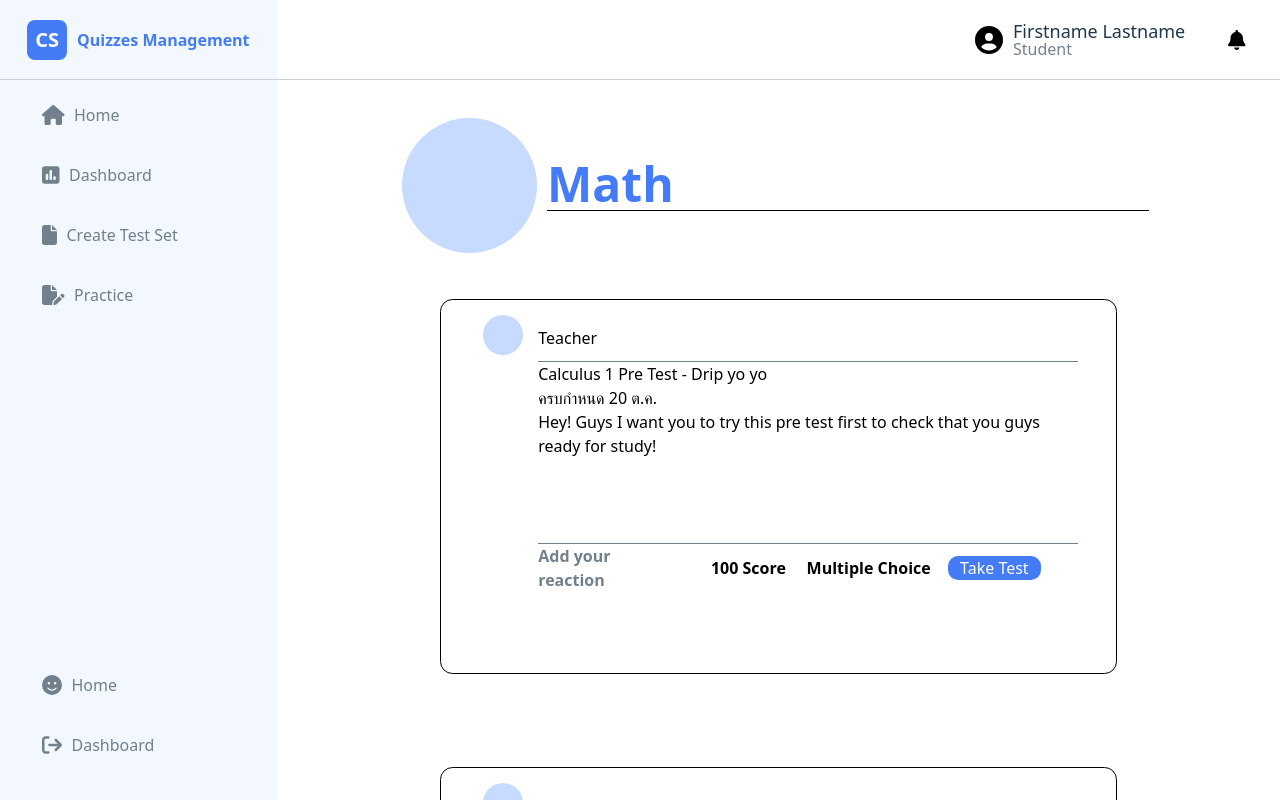
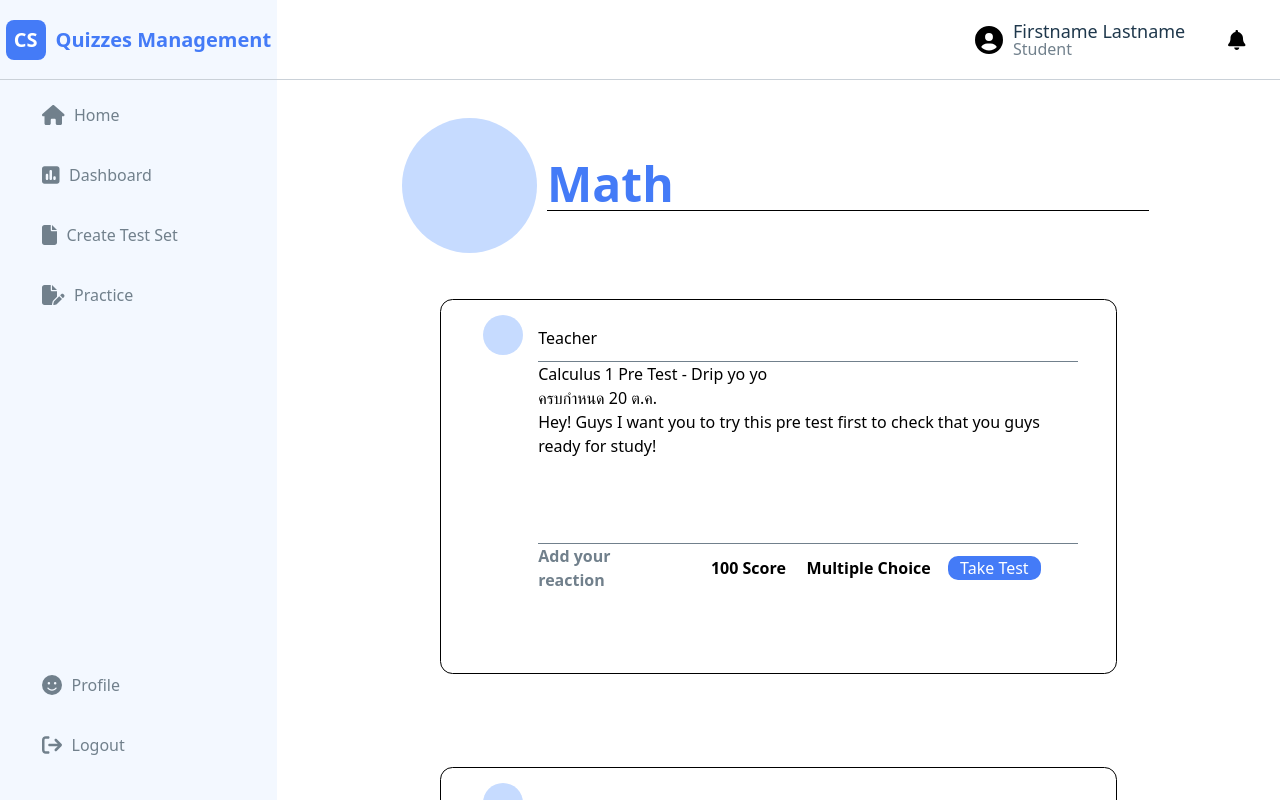
Before and after one commit to Putthakun/QuizzesManagementReact, a React (Vite) app in the folder QuizzesManagementFrontend/: page /subject_student in a window 1280 px wide. Built offline with nearby package versions, Linux system fonts and the light colour scheme.

Commit message:
change name nav bottom

```diff
--- a/QuizzesManagementFrontend/src/pages/student/Navbar.jsx
+++ b/QuizzesManagementFrontend/src/pages/student/Navbar.jsx
@@ -22,8 +22,8 @@ export default function Navbar() {
             </div>
             <div className="left_tail">
                 <div className="left_main_tail">
-                    <Link to='/#' className='mune'><FontAwesomeIcon icon={faFaceSmile} className='icon_menu'/>Home</Link>
-                    <Link to='/#' className='mune'><FontAwesomeIcon icon={faArrowRightFromBracket} className='icon_menu' />Dashboard</Link>
+                    <Link to='/#' className='mune'><FontAwesomeIcon icon={faFaceSmile} className='icon_menu'/>Profile</Link>
+                    <Link to='/#' className='mune'><FontAwesomeIcon icon={faArrowRightFromBracket} className='icon_menu' />Logout</Link>
                 </div>
             </div>
         </div>
--- a/QuizzesManagementFrontend/src/styles/student/student.css
+++ b/QuizzesManagementFrontend/src/styles/student/student.css
@@ -45,6 +45,7 @@
 .quiz{
     color: #447BF7;
     font-weight: bold;
+    font-size: 20px;
 }
 .left_top_main{
     display: flex;
```
